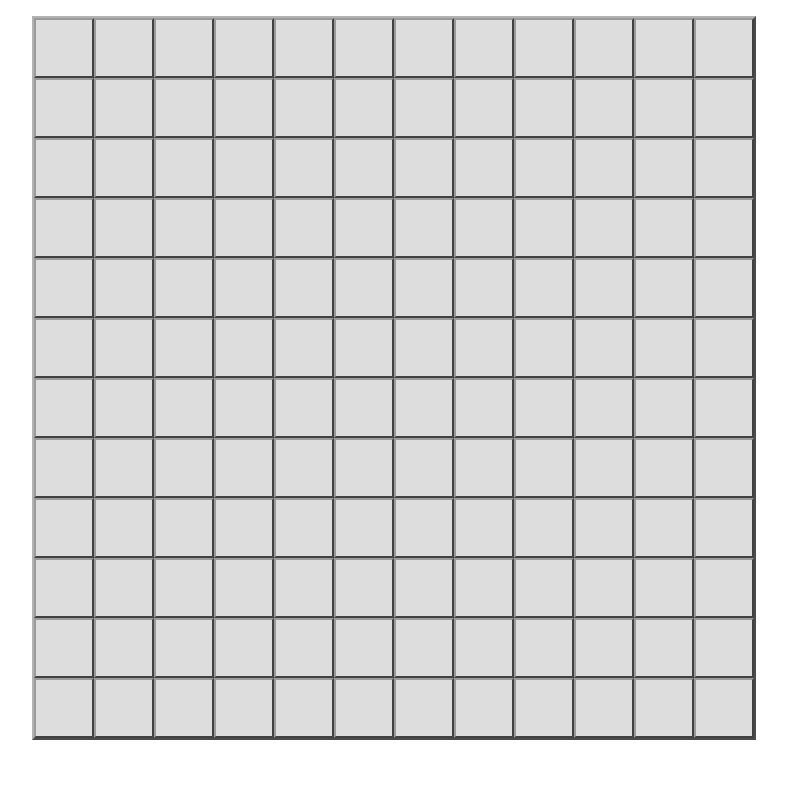
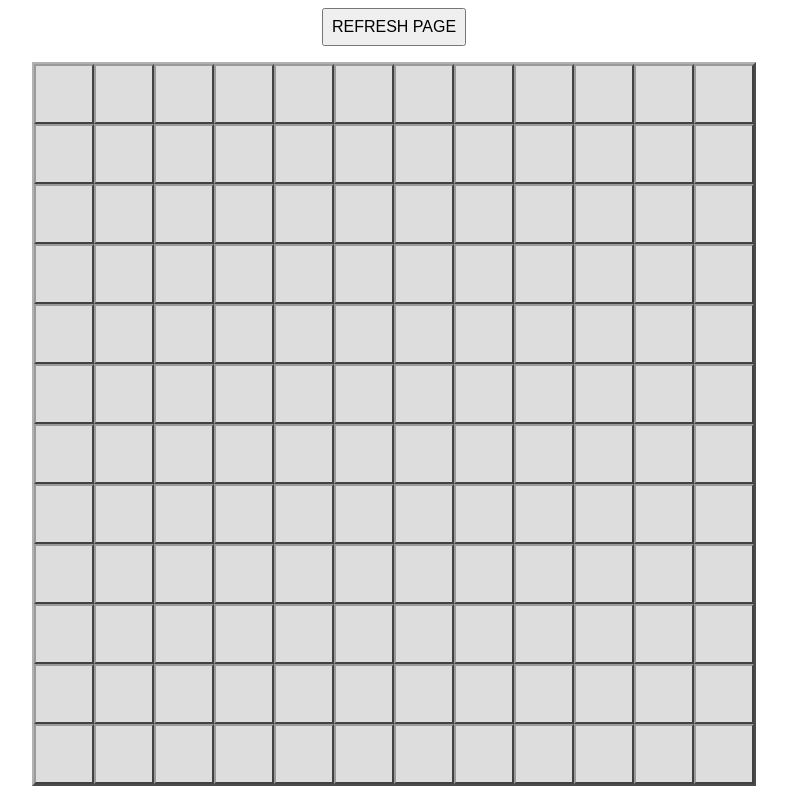
Before and after one commit to mikehodgson/minesweeper, a website: page index.html in a window 1280 px wide. Shown: the whole page, without its empty margins (246-1033 px from the left). Drawn offline with nearby package versions, Linux system fonts and the light colour scheme.

Commit message:
Added refresh button

```diff
--- a/css/minesweeper.css
+++ b/css/minesweeper.css
@@ -79,3 +79,15 @@ body, html {
 .severity3, .severity4, .severity5, .severity6, .severity7, .severity8 {
     color: #992222;
 }
+
+.refresh-button {
+    float: none;
+    position: relative;
+    text-transform: uppercase;
+    font-family:  sans-serif;
+    padding: 1vh;
+    margin-left: auto;
+    margin-right: auto;
+    margin-top: 1vh;
+    display: block;
+}
--- a/index.html
+++ b/index.html
@@ -10,6 +10,7 @@
     <script src="js/minesweeper.min.js"></script>
 </head>
 <body>
+    <input type="button" value="Refresh Page" onClick="window.location.reload()" class="refresh-button">
     <div class="grid-container" id="container">
     </div>
 </body>
--- a/js/minesweeper.js
+++ b/js/minesweeper.js
@@ -46,7 +46,7 @@ function Cell (options) {
     ].filter(cell => cell != null)
   }
   this.processClick = function () {
-    if (!_self.clear) {
+    if (!_self.clear && !_self.board.completed) {
       if (_self.mine) {
         _self.clear = true
         _self.element.className += ' mine'
@@ -75,6 +75,7 @@ function Cell (options) {
 function Board (gridWidth, gridHeight) {
   this.gridWidth = gridWidth || 24
   this.gridHeight = gridHeight || 24
+  this.completed = false
   this.cells = []
 
   this.init = function () {
@@ -92,6 +93,7 @@ function Board (gridWidth, gridHeight) {
 
   this.draw = function () {
     if (_debug) console.log('drawCells start')
+    document.getElementById('container').innerHTML = ''
     _self.cells.map(function (cell) {
       document.getElementById('container').appendChild(cell.element)
       if (_debug) console.log(cell)
@@ -130,9 +132,9 @@ function Board (gridWidth, gridHeight) {
     if (!success) {
       console.log('lost')
       var audio = new Audio('sounds/price-is-right-losing-horn.mp3')
-      audio.volume(25)
       audio.play()
     }
+    _self.completed = true
   }
 
   let _self = this
```
Also changed, not shown: css/minesweeper.min.css, js/minesweeper.min.js.
